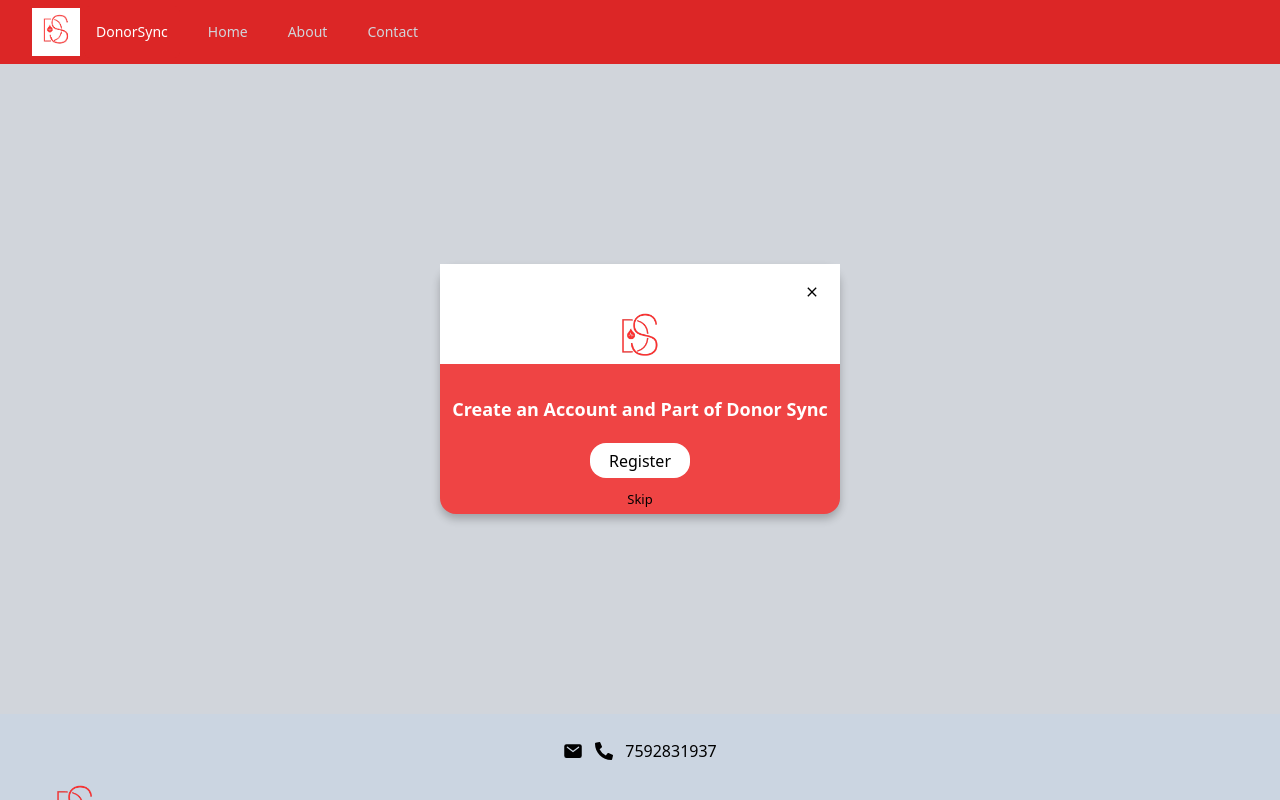
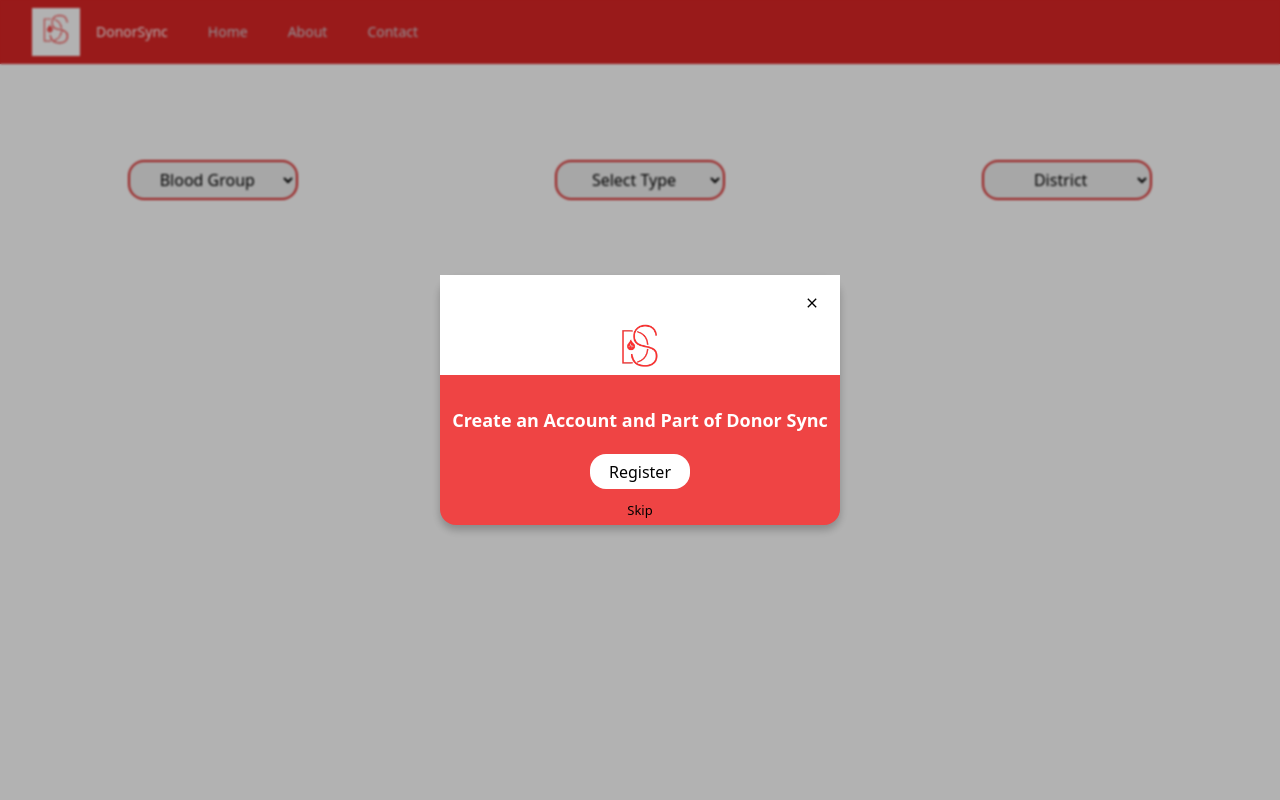
Before and after one commit to clumsy-coders-org/Donor-Sync, a React (Create React App) app in the folder client/: page /search in a window 1280 px wide. Shown: the top 800 px of the page. Built offline with nearby package versions, Linux system fonts and the light colour scheme; some icons are missing.

Commit message:
search page popup model added

```diff
--- /dev/null
+++ b/client/src/components/Model/Model.jsx
@@ -0,0 +1,79 @@
+
+
+import React from 'react'
+import { useNavigate } from 'react-router-dom'
+import logo from "../../assets/logo.png"
+import { IoMdClose } from "react-icons/io";
+import { useRef } from 'react';
+
+
+
+function Model(props) {
+
+    const navigate = useNavigate()
+
+    const modelRef = useRef()
+
+
+    const modelClose = (e) => {
+
+
+
+        if (modelRef.current === e.target) {
+
+            props.closefunc(false)
+            console.log(e.target)
+
+        }
+    }
+
+
+    return (
+
+
+        <div className=' fixed inset-0 bg-black bg-opacity-30 backdrop-blur-[1px] flex justify-center items-center'  >
+
+            <div ref={modelRef} onClick={modelClose} className='w-full h-[650px] flex justify-center items-center ' >
+
+                <div className='w-[300px] sm:w-[400px] h-[300px] sm:h-[250px] bg-red-500  absolute rounded-2xl shadow-[rgba(0,_0,_0,_0.24)_0px_5px_8px] ' >
+
+                     <div className='w-full h-[10px] bg-white flex justify-end pr-5 pt-5 ' >
+
+                    <IoMdClose className='cursor-pointer font-semibold' onClick={() => { props.closefunc(false) }} />
+
+                     </div>
+
+
+                    <div className='w-full h-[80px] bg-white flex justify-center pt-5  ' >
+
+                        <img src={logo} className='w-[70px] h-[70px]' />
+
+                    </div>
+
+                    <p className='text-center text-wrap mt-8 text-white font-semibold text-[18px]' > Create an Account and Part of Donor Sync </p>
+
+                    <div className='w-full flex justify-center mt-5'>
+
+                        <button onClick={() => { navigate("/signup") }} className='w-[100px] h-[35px] bg-white rounded-2xl hover:shadow-[rgba(0,_0,_0,_0.24)_0px_5px_8px]' > Register </button>
+
+                    </div>
+
+                    <p className='text-center text-[13px] mt-3 cursor-pointer'  > Skip </p>
+
+
+
+
+                </div>
+
+
+
+
+            </div>
+
+
+
+        </div>
+    )
+}
+
+export default Model
--- a/client/src/components/Search/FilterComponent.jsx
+++ b/client/src/components/Search/FilterComponent.jsx
@@ -18,6 +18,7 @@ import logo from "../../assets/logo.png"
 import { IoMdClose } from "react-icons/io";
 import { useNavigate } from 'react-router-dom';
 import { FaRegHospital } from "react-icons/fa";
+import Model from '../Model/Model'; // popup model
 
 
 
@@ -275,7 +276,7 @@ const FilterComponent = () => {
                         message.warning("select city then search")
 
 
-                    } else if (respo.data.err){
+                    } else if (respo.data.err) {
 
                         console.log("server err")
                         setcity(true)
@@ -327,50 +328,23 @@ const FilterComponent = () => {
 
 
     return (
-        <div  >
-
-            {
-
-                popup ?
 
 
-                    <div className='w-full h-[650px] bg-gray-300 flex justify-center items-center ' >
-
-                        <div className='w-[300px] sm:w-[400px] h-[280px] sm:h-[250px] bg-red-500 transition   absolute rounded-2xl shadow-[rgba(0,_0,_0,_0.24)_0px_5px_8px] ' >
-
-                            <div className='w-full h-[10px] bg-white flex justify-end pr-5 pt-5 ' > <IoMdClose className='cursor-pointer font-semibold' onClick={() => { setpopup(false) }} /> </div>
-
-                            <div className='w-full h-[80px] bg-white flex justify-center pt-5  ' >
-
-                                <img src={logo} className='w-[70px] h-[70px]' />
-
-                            </div>
-
-                            <p className='text-center text-wrap mt-8 text-white font-semibold text-[18px]' > Create an Account and Part of Donor Sync </p>
-
-                            <div className='w-full flex justify-center mt-5'>
-
-                                <button onClick={() => { navigate("/signup") }} className='w-[100px] h-[35px] bg-white rounded-2xl hover:shadow-[rgba(0,_0,_0,_0.24)_0px_5px_8px]' > Register </button>
-
-                            </div>
-
-                            <p className='text-center text-[13px] mt-3 cursor-pointer' onClick={() => { setpopup(false) }} > Skip </p>
+        <div className='w-full h-screen'  >
 
 
 
 
-                        </div>
+                {
+
+                    popup && <Model closefunc={setpopup} />
+
+                }
 
 
 
 
-                    </div>
 
-                    :
-
-
-
-                    <>
 
 
             <div className='w-full h-[100px]  mt-10 sm:mt-24 flex flex-wrap justify-around ' >
@@ -607,12 +581,6 @@ const FilterComponent = () => {
 
             </div>
 
-                    </>
-
-
-
-
-            }
 
 
 
```
Also changed, not shown: 1 other file (tests, documents, lock files or other folders). Lines whose indentation alone changed are shown as unchanged.
